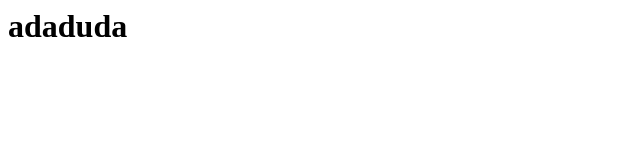
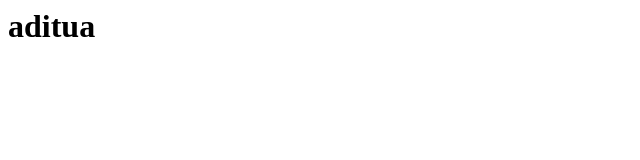
Before and after one commit to rahulpulimamidi/testone, a plain HTML site: page index.html in a window 1280 px wide. Shown: the whole page, without its empty margins (0-640 px from the left). Drawn offline with Linux system fonts and the light colour scheme.

Commit message:
test my 2nd commit

```diff
--- a/index.html
+++ b/index.html
@@ -1 +1 @@
-<html><head><h1>adaduda</h1></head></html>
+<html><head><h1>aditua</h1></head></html>
```
